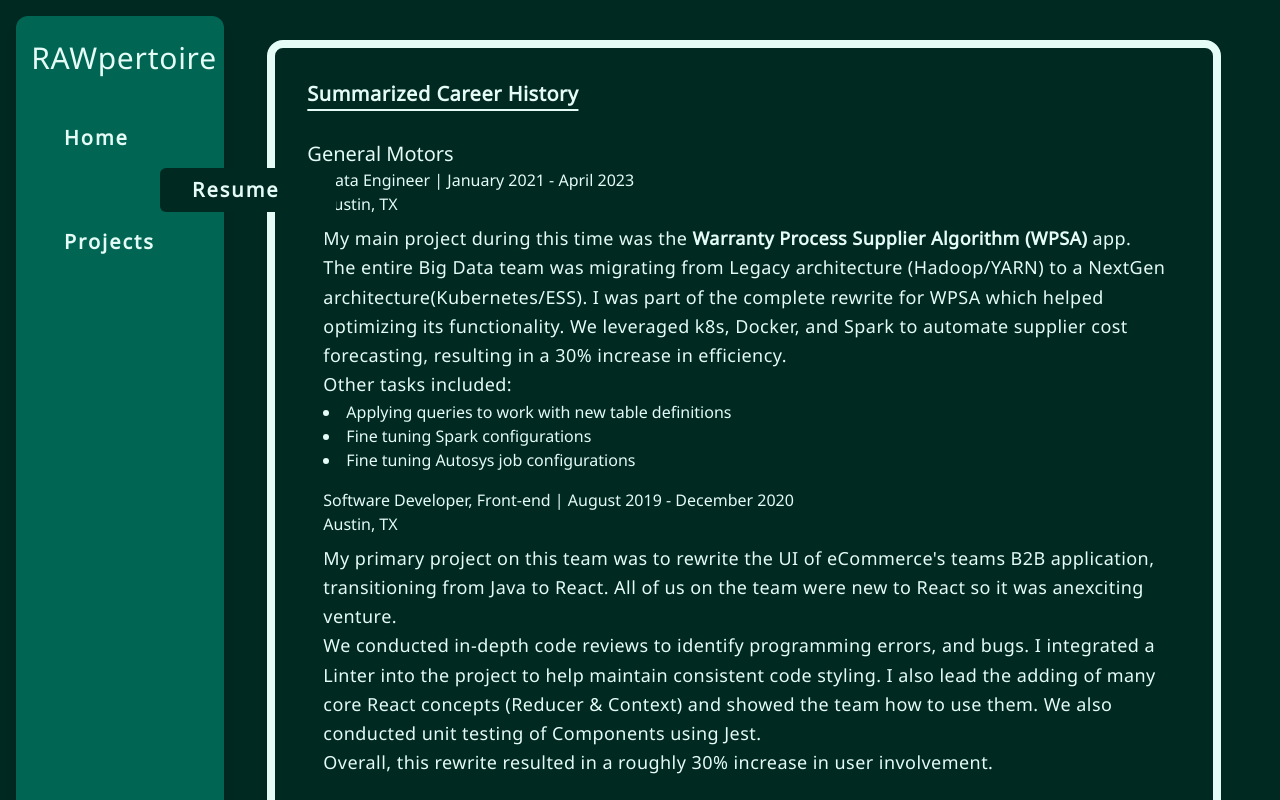
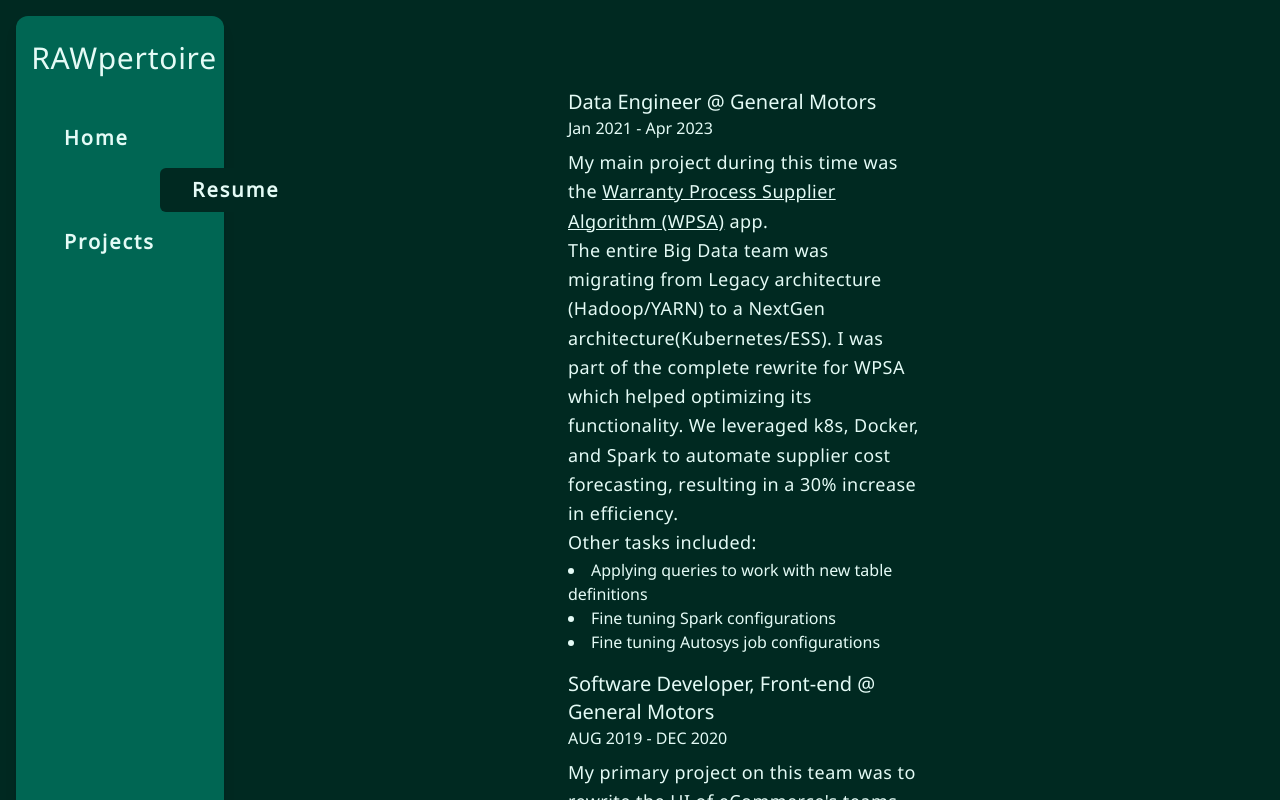
Before and after one commit to RAWoiwode/rawpertoire, a Next.js app: page /resume in a window 1280 px wide. Shown: the top 800 px of the page. Built offline with nearby package versions, Linux system fonts and the light colour scheme.

Commit message:
Working on the rough draft of the Resume page

```diff
--- a/app/resume/page.tsx
+++ b/app/resume/page.tsx
@@ -2,27 +2,22 @@ import Link from "next/link";
 
 const CV = () => {
   return (
-    <div className="mx-auto w-11/12 rounded-2xl border-8 border-emerald-950 border-opacity-75 bg-slate-50 p-4">
-      <h2 className="px-4 pt-4 font-bold text-red-800 underline underline-offset-8">
-        Summarized Career History
-      </h2>
+    <div className="mx-auto w-2/5 p-4">
       <ul className="list-inside py-4">
         <li className="mb-8 p-4">
           <section className="font-medium">
-            <h3 className="text-xl">General Motors</h3>
-            <div className="md:ml-4">
-              <h4>Data Engineer | January 2021 - April 2023</h4>
-              <h5>Austin, TX</h5>
+            <h3 className="text-xl">Data Engineer @ General Motors</h3>
+            <h4>Jan 2021 - Apr 2023</h4>
             <p className="pt-2">
               My main project during this time was the{" "}
-                <b>Warranty Process Supplier Algorithm (WPSA)</b> app.
+              <u>Warranty Process Supplier Algorithm (WPSA)</u> app.
               <br />
               The entire Big Data team was migrating from Legacy architecture
               (Hadoop/YARN) to a NextGen architecture(Kubernetes/ESS). I was
-                part of the complete rewrite for WPSA which helped optimizing
-                its functionality. We leveraged k8s, Docker, and Spark to
-                automate supplier cost forecasting, resulting in a 30% increase
-                in efficiency.
+              part of the complete rewrite for WPSA which helped optimizing its
+              functionality. We leveraged k8s, Docker, and Spark to automate
+              supplier cost forecasting, resulting in a 30% increase in
+              efficiency.
             </p>
             <p>Other tasks included:</p>
             <ul className="list-inside list-disc">
@@ -30,27 +25,25 @@ const CV = () => {
               <li>Fine tuning Spark configurations</li>
               <li>Fine tuning Autosys job configurations</li>
             </ul>
-              <h4 className="pt-4">
-                Software Developer, Front-end | August 2019 - December 2020
-              </h4>
-              <h5>Austin, TX</h5>
+            <h3 className="pt-4 text-xl">
+              Software Developer, Front-end @ General Motors
+            </h3>
+            <h4>AUG 2019 - DEC 2020</h4>
             <p className="pt-2">
               My primary project on this team was to rewrite the UI of
-                eCommerce&apos;s teams B2B application, transitioning from Java
-                to React. All of us on the team were new to React so it was
+              eCommerce&apos;s teams B2B application, transitioning from Java to
+              React. All of us on the team were new to React so it was
               anexciting venture.
               <br />
-                We conducted in-depth code reviews to identify programming
-                errors, and bugs. I integrated a Linter into the project to help
-                maintain consistent code styling. I also lead the adding of many
-                core React concepts (Reducer & Context) and showed the team how
-                to use them. We also conducted unit testing of Components using
-                Jest.
+              We conducted in-depth code reviews to identify programming errors,
+              and bugs. I integrated a Linter into the project to help maintain
+              consistent code styling. I also lead the adding of many core React
+              concepts (Reducer & Context) and showed the team how to use them.
+              We also conducted unit testing of Components using Jest.
               <br />
               Overall, this rewrite resulted in a roughly 30% increase in user
               involvement.
             </p>
-            </div>
           </section>
         </li>
         <hr className="m-8" />
```
Lines whose indentation alone changed are shown as unchanged.
